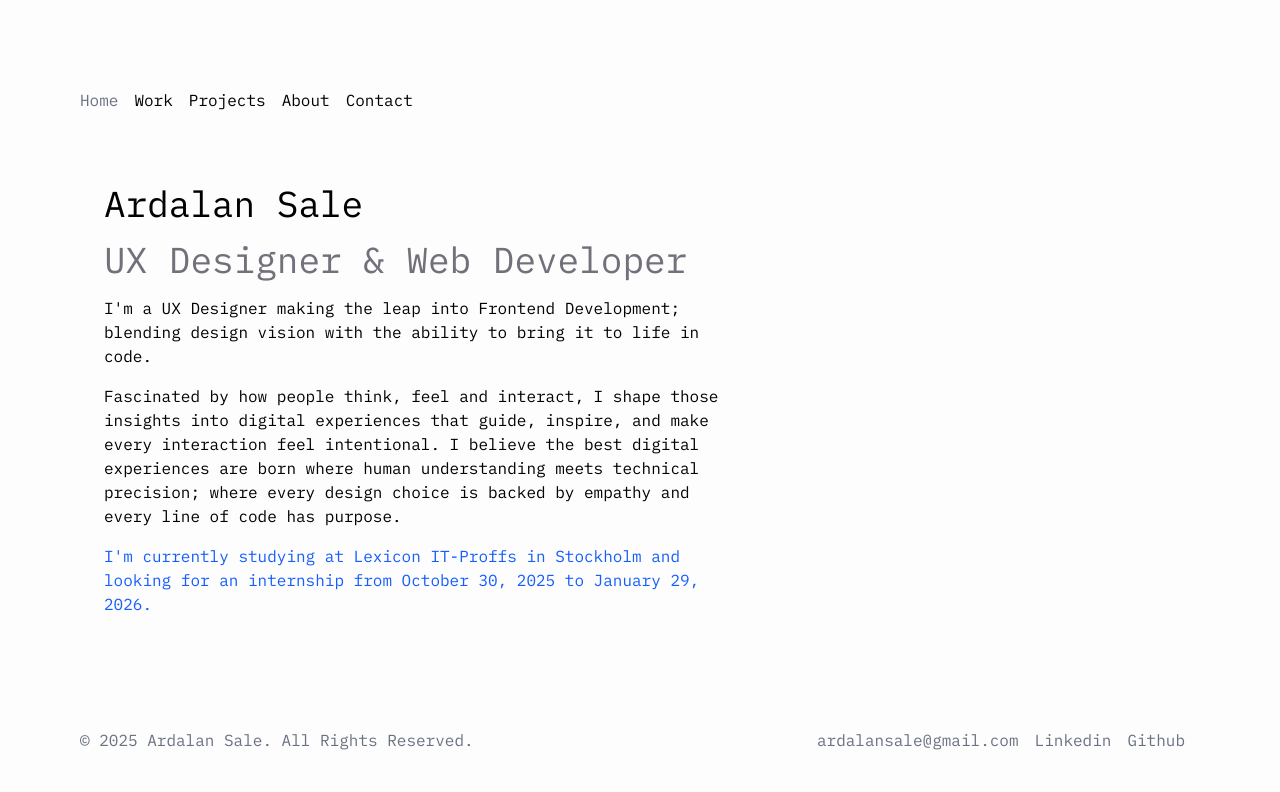
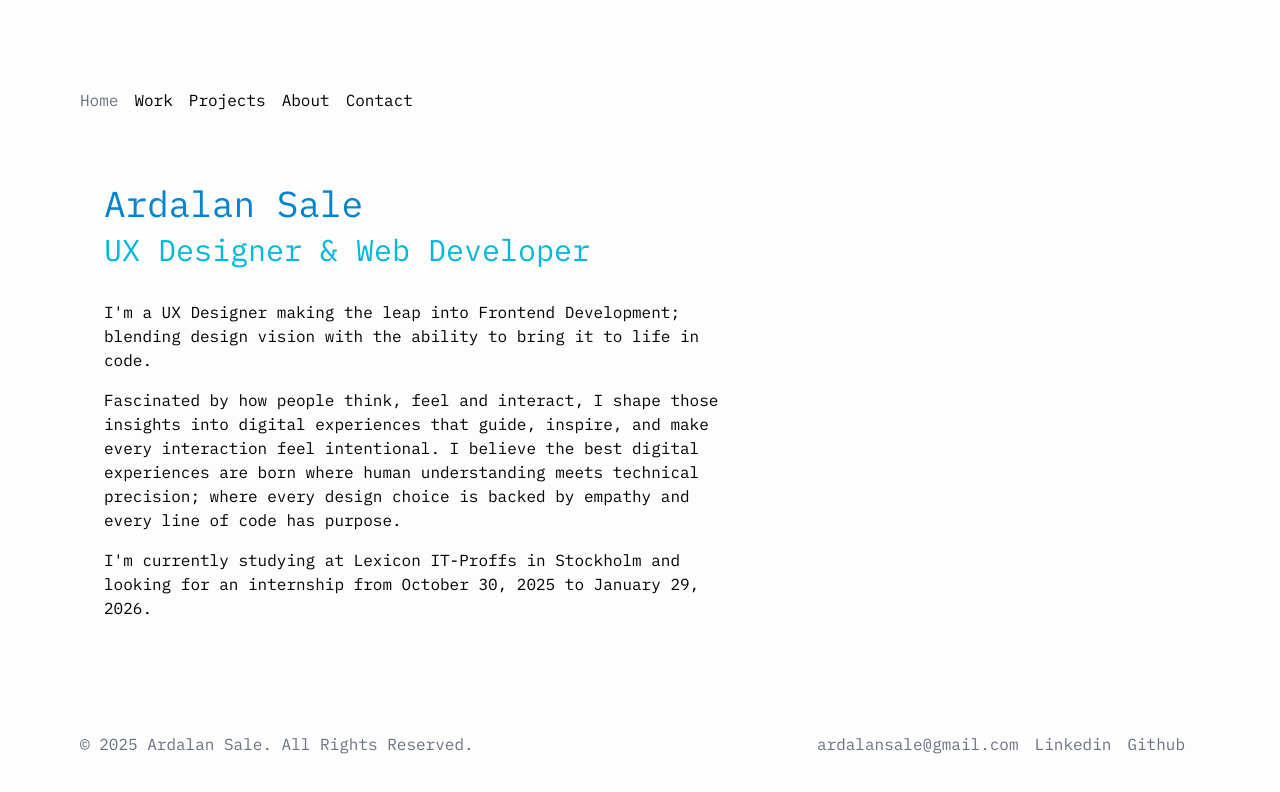
Before and after one commit to ardalansale/portfolio-ardalansale, a Next.js app: page / in a window 1280 px wide. Shown: the top 792 px of the page. Built offline with nearby package versions, Linux system fonts and the light colour scheme.

Commit message:
Ändrat färg på rubriken på Startsidan

```diff
--- a/app/globals.css
+++ b/app/globals.css
@@ -26,7 +26,7 @@ html {
 body {
   background: var(--background);
   color: var(--foreground);
-  font-family: var(--font-ibm-plex-mono) Arial, Helvetica, sans-serif;
+  font-family: var(--font-ibm-plex-mono), Arial, Helvetica, sans-serif;
 }
 
 /* Fade In effect för hela sidan */
--- a/app/page.tsx
+++ b/app/page.tsx
@@ -8,13 +8,15 @@ export const metadata: Metadata = {
 
 export default function Home() {
   return (
-    <main className="flex flex-col gap-4 max-w-170 w-full p-6">
-      <h1 className='text-4xl font-regular'>Ardalan Sale</h1>
-      <h1 className='text-4xl text-zinc-500'>UX Designer & Web Developer</h1>
-      <div className="space-y-4">
+    <main className='flex flex-col gap-8 max-w-170 w-full p-6'>
+      <div className='flex flex-col gap-2'>
+        <h1 className='text-4xl font-regular text-sky-600'>Ardalan Sale</h1>
+        <h1 className='text-3xl text-cyan-500'>UX Designer & Web Developer</h1>
+      </div>
+      <div className='space-y-4'>
         <p>I&apos;m a UX Designer making the leap into Frontend Development; blending design vision with the ability to bring it to life in code.</p>
         <p>Fascinated by how people think, feel and interact, I shape those insights into digital experiences that guide, inspire, and make every interaction feel intentional. I believe the best digital experiences are born where human understanding meets technical precision; where every design choice is backed by empathy and every line of code has purpose.</p>
-        <p className="text-blue-600">I&apos;m currently studying at Lexicon IT-Proffs in Stockholm and looking for an internship from October 30, 2025 to January 29, 2026.</p>
+        <p>I&apos;m currently studying at Lexicon IT-Proffs in Stockholm and looking for an internship from October 30, 2025 to January 29, 2026.</p>
       </div>
     </main>
   );
```
